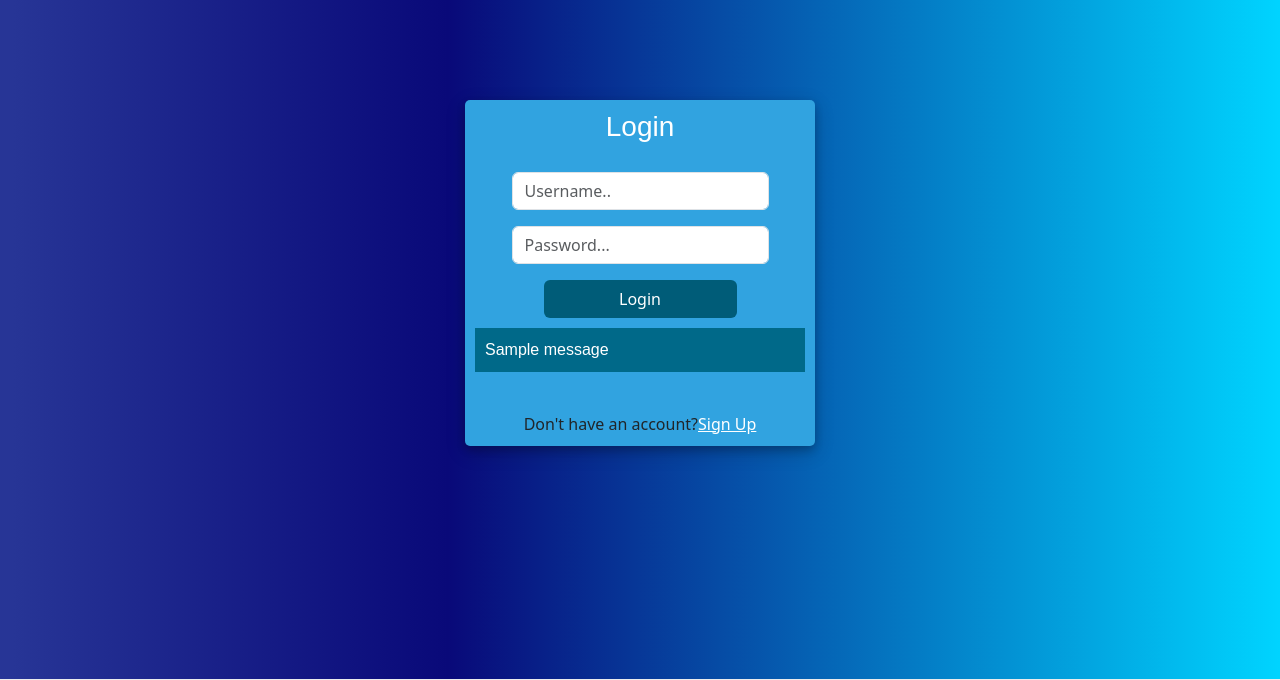
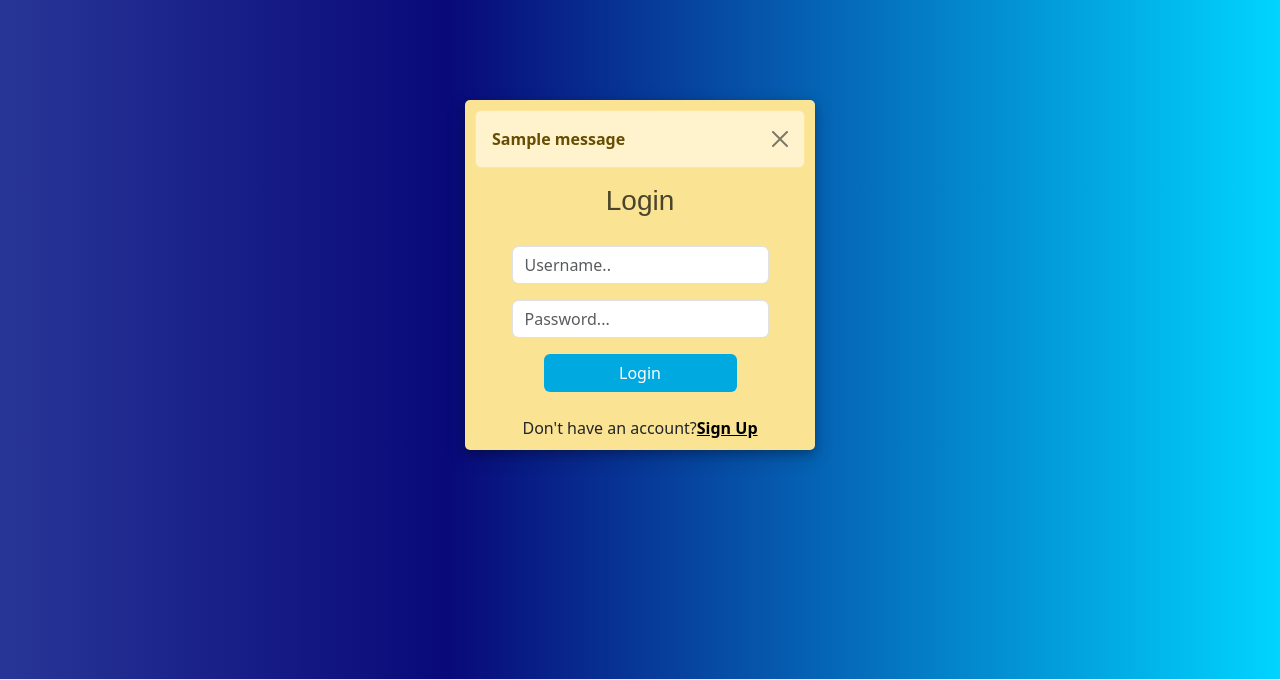
Before and after one commit to tanjil-dev/VesselTracker, a Django app: a page that uses user/templates/login.html in a window 1280 px wide. Shown: the part 65-745 px from the top of the page. Run offline with Django 3.2, Linux system fonts and the light colour scheme; tables that the repository leaves empty hold one stand-in row (values such as "Sample post"); one stand-in notice (Sample message) is shown; some libraries are stand-ins or nearby versions.

Commit message:
profile update and design refactor

```diff
--- a/static/css/style.css
+++ b/static/css/style.css
@@ -95,7 +95,7 @@ footer .p-3{
 			width: 350px;
 			margin-top: 100px;
 			margin-bottom: auto;
-			background: #31a3e0;
+			background: #FAE392;
 			position: relative;
 			display: flex;
 			justify-content: center;
@@ -113,11 +113,11 @@ footer .p-3{
 		}
 
 		#form-title{
-			color: #fff;
+			color: rgba(0, 0, 0, 0.7);
 		}
 		.login_btn {
 			width: 100%;
-			background: #005C78 !important;
+			background: #00aae1 !important;
 			color: white !important;
 		}
 		.login_btn:focus {
@@ -138,15 +138,9 @@ footer .p-3{
 			box-shadow: none !important;
 			outline: 0px !important;
 		}
-		#messages{
-			background-color: #006989;
-			color: #fff;
-			padding: 10px;
-			margin-top: 10px;
-		}
 
 a.ml-2{
-color: white;
+color: black;
 }
 
 
@@ -172,6 +166,6 @@ color: white;
 }
 
 .card-profile {
-    max-width: 600px; /* Adjust as needed */
+    max-width: 600px;
     margin: auto;
 }
--- a/user/templates/login.html
+++ b/user/templates/login.html
@@ -3,6 +3,12 @@
 <div class="container">
     <div class="d-flex justify-content-center">
         <div class="user_card">
+            {% for message in messages %}
+                    <div class="alert alert-warning alert-dismissible fade show" role="alert">
+                    <strong>{{ message }}</strong>
+                    <button type="button" class="btn-close" data-bs-dismiss="alert" aria-label="Close"></button>
+                </div>
+                {% endfor %}
             <div class="d-flex justify-content-center">
 
                 <h3 id="form-title">Login</h3>
@@ -24,12 +30,9 @@
 
             </div>
             {{ form.errors }}
-            {% for message in messages %}
-                <p id="messages">{{ message }}</p>
-            {% endfor %}
             <div class="mt-4">
                 <div class="d-flex justify-content-center links">
-                    Don't have an account? <a href="{% url 'signup' %}" class="ml-2">Sign Up</a>
+                    Don't have an account? <a href="{% url 'signup' %}" class="ml-2"><strong> Sign Up</strong></a>
                 </div>
 
             </div>
--- a/user/templates/signup.html
+++ b/user/templates/signup.html
@@ -31,7 +31,7 @@
             {{ form.errors }}
             <div class="mt-4">
                 <div class="d-flex justify-content-center links">
-                    Already have an account? <a href="{% url 'login' %}" class="ml-2">Login</a>
+                    Already have an account? <a href="{% url 'login' %}" class="ml-2"><strong>Login</strong></a>
                 </div>
             </div>
         </div>
--- a/user/views.py
+++ b/user/views.py
@@ -84,8 +84,18 @@ def LogoutUser(request):
 
 @login_required(login_url='login')
 def profile(request):
-    user_form = UserUpdateForm()
-    profile_form = ProfileUpdateForm()
+    if request.method == 'POST':
+        user_form = UserUpdateForm(request.POST, instance=request.user)
+        profile_form = ProfileUpdateForm(request.POST, request.FILES, instance=request.user.profile)
+
+        if user_form.is_valid() and profile_form.is_valid():
+            user_form.save()
+            profile_form.save()
+            messages.success(request, 'Profile updated Successfully!')
+            return redirect('profile')
+    else:
+        user_form = UserUpdateForm(instance=request.user)
+        profile_form = ProfileUpdateForm(instance=request.user.profile)
     context = {
         'form1': user_form,
         'form2': profile_form
```
Also changed, not shown: user/models.py (+9 -0 lines), user/templates/profile.html (+9 -3 lines).
